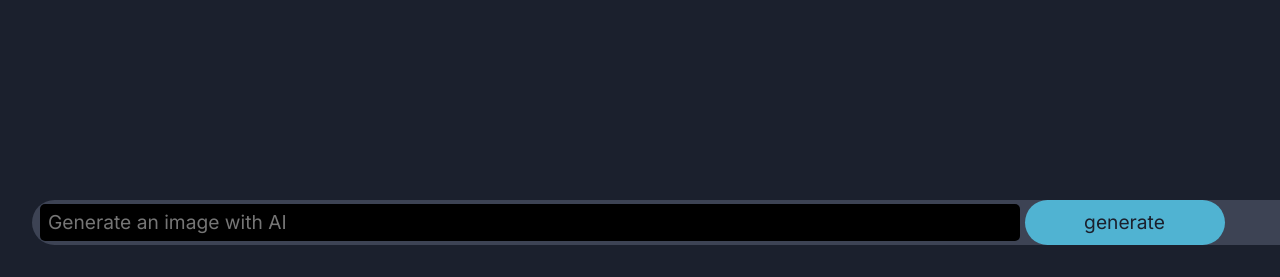
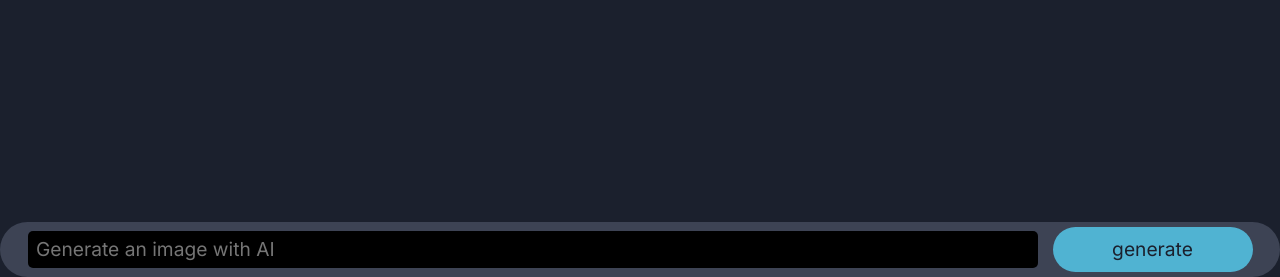
Before and after one commit to ck9sky/ai9sky, a Django app: page /dalle_api_js/test1/ in a window 1280 px wide. Shown: the part 523-800 px from the top of the page. Run offline with Django 4.2, Linux system fonts and the light colour scheme; some libraries are stand-ins or nearby versions.

Commit message:
... work on app 'dalle_api_py' ...

```diff
--- a/ai9sky/settings.py
+++ b/ai9sky/settings.py
@@ -16,7 +16,7 @@ import os
 
 """ Version Cache Bust: "v=W.XYZ" per given master branch version "vW.XYZ. Used for query string cache busting.
     Do not insert "?". Must include "=" or query string will fail. 10/13/23 """
-VERSION_CACHE_BUST = "v=0.302"
+VERSION_CACHE_BUST = "v=0.304"
 
 # Build paths inside the project like this: BASE_DIR / 'subdir'.
 BASE_DIR = Path(__file__).resolve().parent.parent
--- a/dalle_api_js/static/dalle_api_js/css/dalle_api_js.css
+++ b/dalle_api_js/static/dalle_api_js/css/dalle_api_js.css
@@ -107,7 +107,7 @@ main img {
 }
 
 form {
-  margin: auto 2rem 2rem;
+  /*margin: auto 2rem 2rem;*/  /* ######### maybe not??????? */
   position: fixed;  /* ########## new/test */
   bottom: 0;  /* ########## new/test */
   width: 100%;  /* ########## new/test */
@@ -117,6 +117,10 @@ form {
   background-color: #3D4354;
   /*padding: 0.5rem;*/    /* ########## new/test */
   border-radius: 2rem;
+  padding-left: 20px;    /* ########## new/test */
+  padding-right: 20px;    /* ########## new/test */
+  padding-top: 5px;      /* ########## new/test */
+  padding-bottom: 5px;     /* ########## new/test */
 }
 form input {
   display: inline;  /* ########## new/test */
@@ -125,12 +129,13 @@ form input {
   font-size: 1.2rem;
   border-radius: 5px;
   /*width: 100%;  !* ########## new/test *!*/
-  width: calc(100vw - 300px);  /* ########## new/test */
+  width: calc(100vw - 270px);  /* ########## new/test */
   background-color: Black;
   border: none;
   outline: none;
   margin-left: 0.5rem;
   color: white;
+  margin-right: 10px;     /* ########## new/test */
 }
 
 form button {
```
